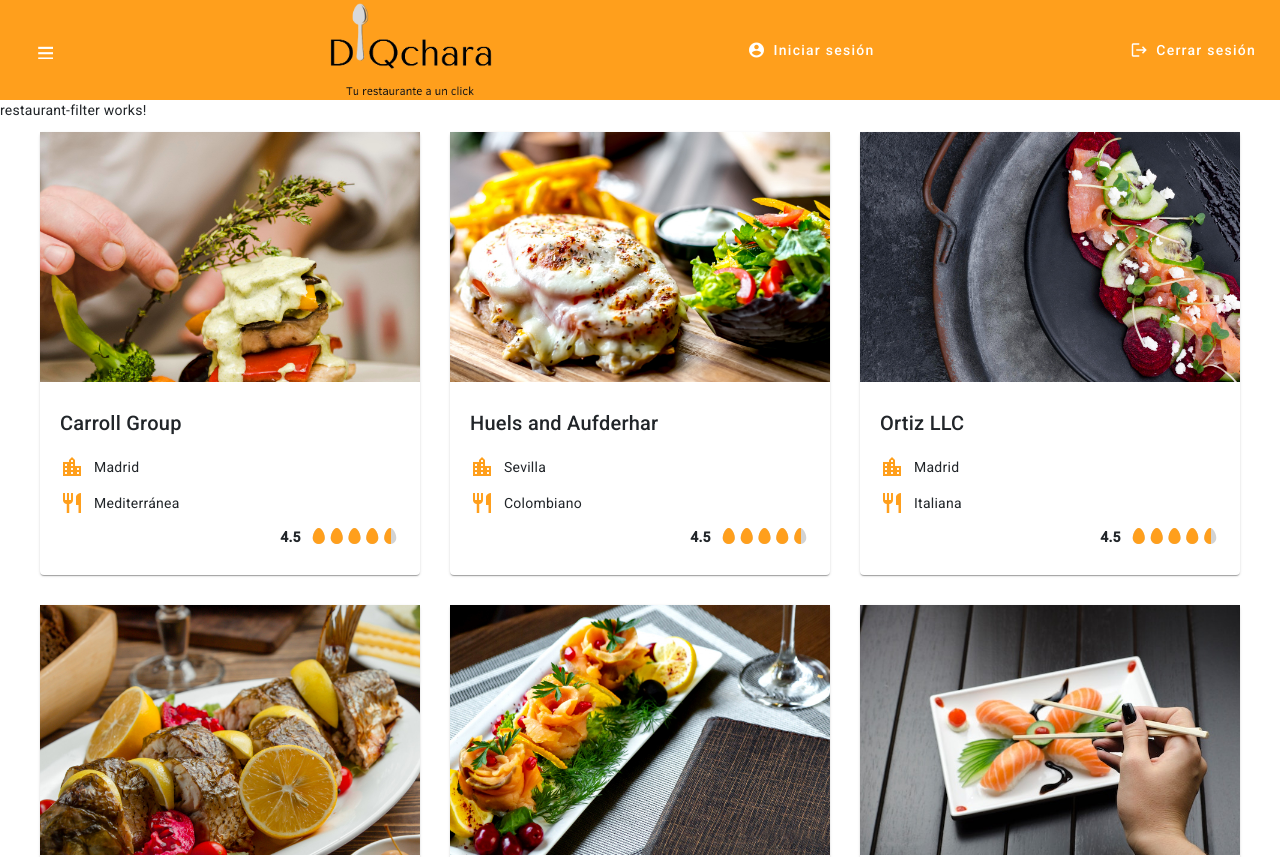
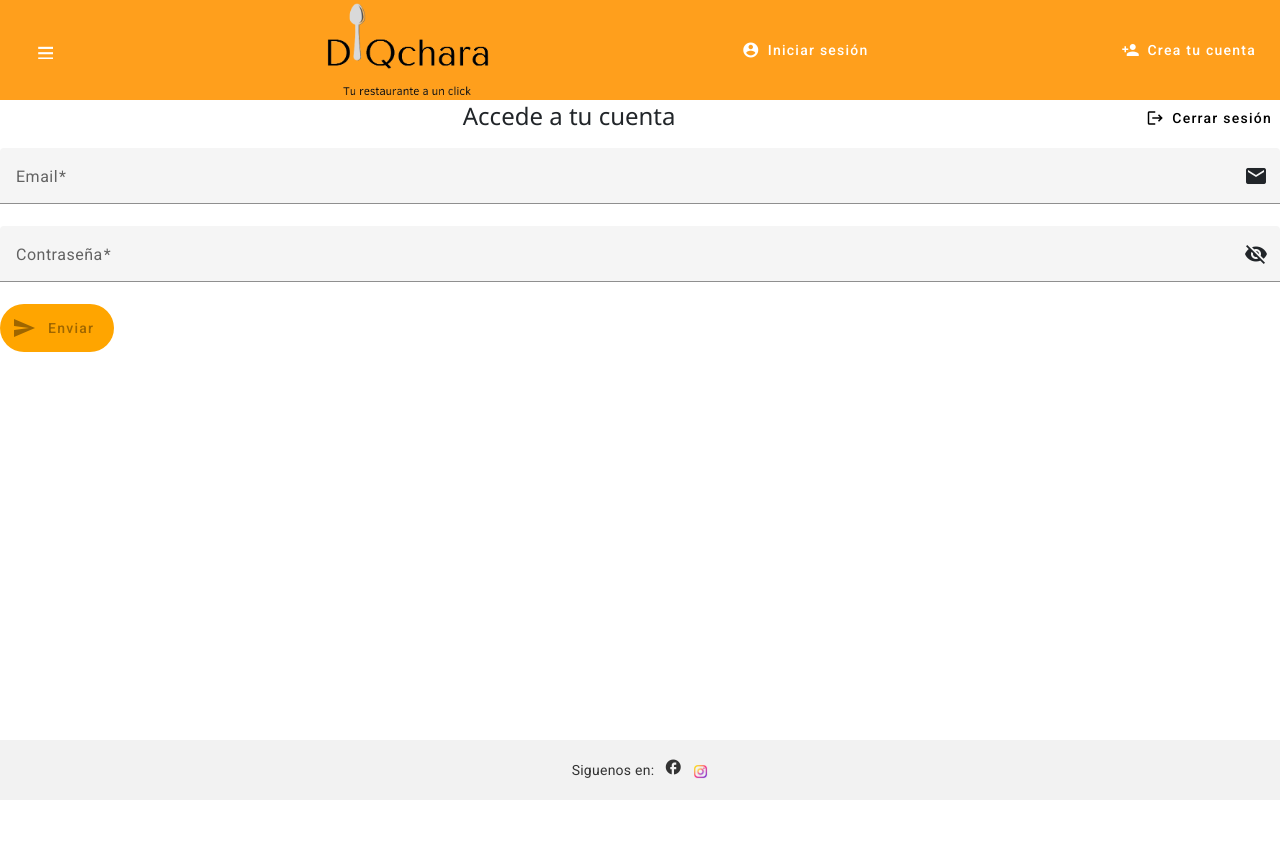
Before and after one commit to gloriafercu/proyecto5_angular_DQchara, an Angular app in the folder frontend/: page /login in a window 1280 px wide. Before the commit this address led to /restaurants. Shown: the top 857 px of the page. After the commit the page ends 800 px from the top, so only its background shows below. Built offline with nearby package versions, Linux system fonts and the light colour scheme; data requests are answered from the project's data file.

Commit message:
User-Login formulario hecho. Cerrar sesión dentro del user-login.

```diff
--- a/frontend/src/app/app-routing.module.ts
+++ b/frontend/src/app/app-routing.module.ts
@@ -10,7 +10,10 @@ const routes: Routes = [
     path: 'bookings',
     loadChildren: () => import('./bookings/bookings.module').then(m => m.BookingsModule)
   },
-
+  {
+    path: 'login',
+    loadChildren: () => import('./users/users.module').then(m => m.UsersModule)
+  },
   {
     path: '', redirectTo: 'restaurants', pathMatch: 'full'
   },
--- a/frontend/src/app/layout/navbar/navbar.component.html
+++ b/frontend/src/app/layout/navbar/navbar.component.html
@@ -23,7 +23,7 @@
 
     <section>
       <div class="example-button-row">
-        <button mat-button>
+        <button mat-button class="button" routerLink="/login">
           <mat-icon>
             account_circle
           </mat-icon>
@@ -38,14 +38,13 @@
       <div class="example-button-row">
         <button mat-button>
           <mat-icon>
-            logout
+            person_add
           </mat-icon>
-          Cerrar sesión
+          Crea tu cuenta
         </button>
 
       </div>
     </section>
-
 
   </mat-toolbar>
 
--- a/frontend/src/app/users/services/user.service.ts
+++ b/frontend/src/app/users/services/user.service.ts
@@ -33,5 +33,6 @@ export class UserService {
     this.httpClient.delete(`${this.urlAPI}/${id}`);
   }
 
+  save(): void {}
 
 }
--- a/frontend/src/app/users/user-login/user-login.component.css
+++ b/frontend/src/app/users/user-login/user-login.component.css
@@ -0,0 +1,12 @@
+.button{
+    background-color: orange;
+}
+
+
+mat-form-field{
+    display: block;
+}
+h1{
+    font-family:'Segoe UI', Tahoma, Geneva, Verdana, sans-serif;
+    text-align: center;
+}
--- a/frontend/src/app/users/user-login/user-login.component.html
+++ b/frontend/src/app/users/user-login/user-login.component.html
@@ -1 +1,53 @@
-<h1>Log in</h1>
+
+    <div style="float: right;">
+        <button mat-button>
+            <mat-icon>
+                logout
+            </mat-icon>
+            Cerrar sesión
+        </button>
+
+    </div>
+
+
+<div>
+<h1>Accede a tu cuenta</h1>
+<form [formGroup]="userLoginForm" (ngSubmit)="save()">
+
+    <mat-form-field>
+        <mat-label>Email</mat-label>
+        <input type="email" matInput formControlName="email" placeholder="Ex. pat@example.com">
+        <mat-icon matSuffix>email</mat-icon>
+        <mat-error
+            *ngIf="userLoginForm.get('email')?.invalid &&userLoginForm.get('email')?.touched && userLoginForm.get('email')?.getError('required')">
+            Email obligatorio.
+        </mat-error>
+        <mat-error
+            *ngIf="userLoginForm.get('email')?.invalid && userLoginForm.get('email')?.touched && userLoginForm.get('email')?.getError('email')">
+            Formato email incorrecto.
+        </mat-error>
+    </mat-form-field>
+
+    <mat-form-field>
+        <mat-label>Contraseña</mat-label>
+        <input matInput [type]="hide ? 'password' : 'text'" formControlName="password">
+        <button mat-icon-button matSuffix (click)="hide = !hide">
+            <mat-icon>{{hide ? 'visibility_off' : 'visibility'}}</mat-icon>
+        </button>
+        <mat-error
+            *ngIf="userLoginForm.get('password')?.invalid && userLoginForm.get('password')?.touched && userLoginForm.get('password')?.getError('required')">
+            Contraseña obligatoria.
+        </mat-error>
+        <mat-error
+            *ngIf="userLoginForm.get('password')?.invalid && userLoginForm.get('password')?.touched && userLoginForm.get('password')?.getError('pattern')">
+            Contraseña debe ser entre 8 y 20 caracteres utilizando letras, números.
+        </mat-error>
+    </mat-form-field>
+
+    <button mat-fab extended type="submit" [disabled]="userLoginForm.invalid" class="button">
+        <mat-icon>send</mat-icon>
+        Enviar
+    </button>
+</form>
+
+</div>
--- a/frontend/src/app/users/user-login/user-login.component.ts
+++ b/frontend/src/app/users/user-login/user-login.component.ts
@@ -7,10 +7,11 @@ import { FormControl, FormGroup, Validators } from '@angular/forms';
   styleUrls: ['./user-login.component.css']
 })
 export class UserLoginComponent {
-
-  userloginForm= new FormGroup({
-    id: new FormControl('', [Validators.required]),
+  hide=true
+  userLoginForm= new FormGroup({
     email: new FormControl('', [Validators.required]),
     password: new FormControl('', [Validators.required, Validators.pattern('^[A-Za-z0-9$%&/()]{8,20}$')]),
   })
+
+  save(): void {}
 }
--- a/frontend/src/app/users/users-routing.module.ts
+++ b/frontend/src/app/users/users-routing.module.ts
@@ -1,7 +1,28 @@
 import { NgModule } from '@angular/core';
 import { RouterModule, Routes } from '@angular/router';
+import { UserLoginComponent } from './user-login/user-login.component';
+import { UserDetailComponent } from './user-detail/user-detail.component';
 
-const routes: Routes = [];
+const routes: Routes = [
+  {
+    path: '',
+    component: UserLoginComponent
+  },
+  {
+    path: ':id',
+    component: UserDetailComponent
+  },
+  {
+    path: ':id/edit',
+    component: UserLoginComponent
+  },
+  {
+    path: '', redirectTo: 'bookings', pathMatch: 'full'
+  },
+  {
+    path: '**', redirectTo: 'bookings', pathMatch: 'full'
+  }
+];
 
 @NgModule({
   imports: [RouterModule.forChild(routes)],
--- a/frontend/src/app/users/users.module.ts
+++ b/frontend/src/app/users/users.module.ts
@@ -5,9 +5,19 @@ import { UsersRoutingModule } from './users-routing.module';
 import { UserDetailComponent } from './user-detail/user-detail.component';
 import { UserListComponent } from './user-list/user-list.component';
 
-import { MatGridListModule} from '@angular/material/grid-list';
+import { MatGridListModule } from '@angular/material/grid-list';
 import { UserLoginComponent } from './user-login/user-login.component';
-
+import { MAT_DATE_LOCALE, MatNativeDateModule } from '@angular/material/core';
+import { HttpClientModule } from '@angular/common/http';
+import { MatTableModule } from '@angular/material/table';
+import { MatIconModule } from '@angular/material/icon';
+import { MatButtonModule } from '@angular/material/button';
+import { ReactiveFormsModule } from '@angular/forms';
+import { MatFormFieldModule } from '@angular/material/form-field';
+import { MatSelectModule } from '@angular/material/select';
+import { MatDatepickerModule } from '@angular/material/datepicker';
+import { MatInputModule } from '@angular/material/input';
+import { MatListModule } from '@angular/material/list';
 
 @NgModule({
   declarations: [
@@ -18,12 +28,29 @@ import { UserLoginComponent } from './user-login/user-login.component';
   imports: [
     CommonModule,
     UsersRoutingModule,
-    MatGridListModule
+    MatGridListModule,
+    HttpClientModule,
+    MatTableModule,
+    MatIconModule,
+    MatButtonModule,
+    ReactiveFormsModule,
+    MatFormFieldModule,
+    MatSelectModule,
+    MatDatepickerModule,
+    MatInputModule,
+    MatNativeDateModule,
+    MatListModule,
+    MatListModule,
+    MatIconModule
   ],
+
   exports: [
     UserDetailComponent,
     UserListComponent,
     UserLoginComponent
-  ]
+  ],
+
+  providers: [
+    { provide: MAT_DATE_LOCALE, useValue: 'es-ES' }]
 })
 export class UsersModule { }
```
